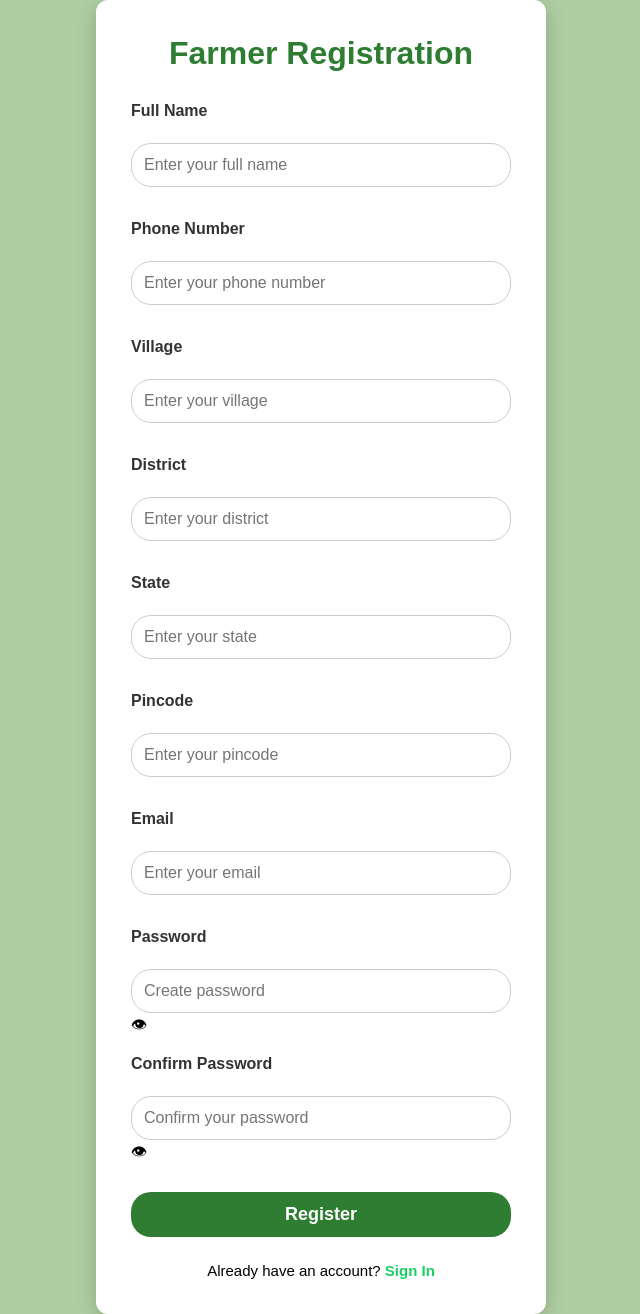
After one commit to yadamgopikrishna/AgriSeed, a Flask app: page /register in a window 1280 px wide. The commit adds this page. Shown: the whole page, without its empty margins (319-959 px from the left). Run offline with Flask 3, Linux system fonts and the light colour scheme.

Commit message:
added registarion page and updated styles

```diff
--- a/app.py
+++ b/app.py
@@ -4,6 +4,9 @@ print("current folder:", os.getcwd())
 app= Flask(__name__)
 @app.route("/")
 def home():
-    return render_template("index.html")
+    return render_template("home.html")
+@app.route("/register")
+def register():
+    return render_template("register.html")
 if __name__=="__main__":
     app.run(debug=True)
--- a/static/style.css
+++ b/static/home.css
@@ -53,11 +53,11 @@ nav ul li a {
 
 button {
     margin-top: 30px;
-    padding: 15px 35px;
+    padding: 15px 25px;
     background: green;
     color: white;
     border: none;
-    border-radius: 8px;
+    border-radius: 10px;
     cursor: pointer;
     font-size: 18px;
 }
--- /dev/null
+++ b/static/register.css
@@ -0,0 +1,88 @@
+* {
+    margin: 0;
+    padding: 0;
+    box-sizing: border-box;
+}
+
+body {
+    font-family: Arial, Helvetica, sans-serif;
+    background: #afcea2;
+    display: flex;
+    justify-content: center;
+    align-items: center;
+    min-height: 100vh;
+}
+
+.container {
+    width: 450px;
+    background-color: white;
+    padding: 35px;
+    border-radius: 12px;
+
+    box-shadow: 0px 5px 20px rgba(0, 0, 0, 0.2);
+}
+
+.container h1 {
+    text-align: center;
+    color: #2E7D32;
+    margin-bottom: 30px;
+}
+
+label {
+    display: block;
+    margin-top: 15px;
+    margin-bottom: 5px;
+    font-weight: bold;
+    color: #333;
+}
+
+input {
+    width: 100%;
+    padding: 12px;
+    border: 1px solid #ccc;
+    border-radius: 20px;
+    font-size: 16px;
+    outline: none;
+}
+
+input:focus {
+    border: 2px solid #2E7D32;
+}
+
+.toggle-password {
+    cursor: pointer;
+}
+
+button {
+    width: 100%;
+    padding: 12px;
+    margin-top: 25px;
+    background-color: #2E7D32;
+    color: white;
+    border: none;
+    border-radius: 20px;
+    font-size: 18px;
+    font-weight: bold;
+    cursor: pointer;
+    transition: 0.2s;
+}
+
+button:hover {
+    background-color: #1B5E20;
+}
+
+.login-link {
+    text-align: center;
+    margin-top: 25px;
+    font-size: 15px;
+}
+
+.login-link a {
+    color: #16d265;
+    text-decoration: none;
+    font-weight: bold;
+}
+
+.login-link a:hover {
+    text-decoration: underline;
+}
--- a/templates/index.html
+++ b/templates/home.html
@@ -5,7 +5,7 @@
     <meta charset="UTF-8">
     <meta name="viewport" content="width=device-width, initial-scale=1.0">
     <title>AgriSeed</title>
-    <link rel="stylesheet" href="{{ url_for('static', filename='style.css') }}">
+    <link rel="stylesheet" href="{{ url_for('static', filename='home.css') }}">
 </head>
 
 <body>
@@ -21,7 +21,8 @@
     <section class="hero">
         <h1>Welcome to AgriSeed</h1>
         <p>Buy Quality Seeds From Trusted Sellers</p>
-        <button>Get Started</button>
+        <a href"\register"><button>Get Started</button>
+        </a>
     </section>
 
 </body>
--- /dev/null
+++ b/templates/register.html
@@ -0,0 +1,66 @@
+<!DOCTYPE html>
+<html lang="en">
+
+<head>
+    <meta charset="UTF-8">
+    <meta name="viewport" content="width=device-width, initial-scale=1.0">
+    <title>Registration Form</title>
+    <link rel="stylesheet" href="{{ url_for('static', filename='register.css') }}">
+</head>
+
+<body>
+
+    <div class="container">
+
+        <h1>Farmer Registration</h1>
+
+        <form action="/register" method="POST">
+
+            <label for="fullname">Full Name</label><br>
+            <input type="text" id="fullname" name="fullname" placeholder="Enter your full name" required><br><br>
+
+            <label for="phone">Phone Number</label><br>
+            <input type="tel" id="phone" name="phone" placeholder="Enter your phone number" required><br><br>
+
+            <label for="village">Village</label><br>
+            <input type="text" id="village" name="village" placeholder="Enter your village" required><br><br>
+
+            <label for="district">District</label><br>
+            <input type="text" id="district" name="district" placeholder="Enter your district" required><br><br>
+
+            <label for="state">State</label><br>
+            <input type="text" id="state" name="state" placeholder="Enter your state" required><br><br>
+
+            <label for="pincode">Pincode</label><br>
+            <input type="text" id="pincode" name="pincode" placeholder="Enter your pincode" required><br><br>
+
+            <label for="email">Email</label><br>
+            <input type="email" id="email" name="email" placeholder="Enter your email" required><br><br>
+
+            <label for="password">Password</label><br>
+            <div class="password-box">
+                <input type="password" id="password" name="password" placeholder="Create password" required>
+                <span class="toggle-password">👁</span>
+            </div>
+
+            <label for="confirm_password">Confirm Password</label><br>
+            <div class="password-box">
+                <input type="password" id="confirm_password" name="confirm_password" placeholder="Confirm your password"
+                    required>
+                <span class="toggle-password">👁</span>
+            </div>
+
+            <button type="submit">Register</button>
+
+        </form>
+
+        <p class="login-link">
+            Already have an account?
+            <a href="/login">Sign In</a>
+        </p>
+
+    </div>
+
+</body>
+
+</html>
```
